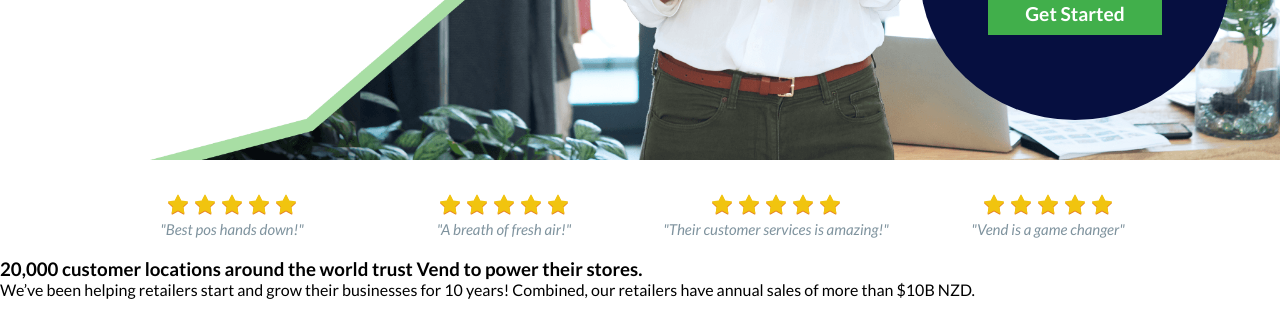
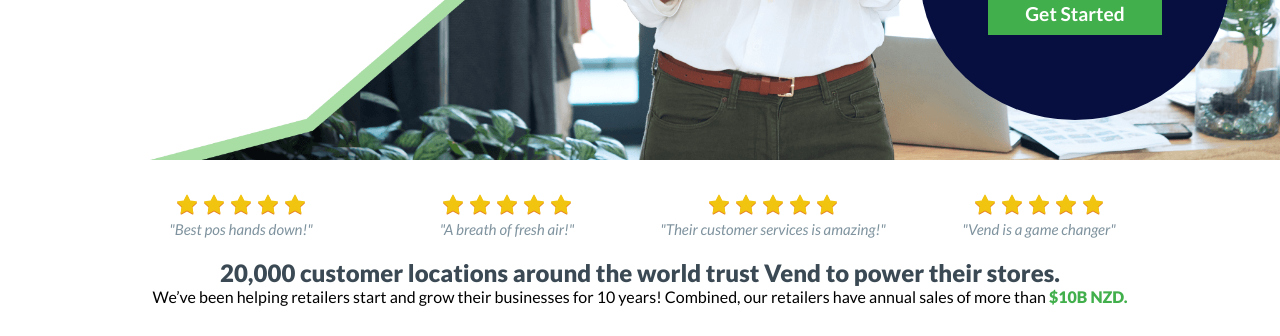
Before and after one commit to henrynoble01/venql-clone, a plain HTML site: page index.html in a window 1280 px wide. Shown: the part 545-881 px from the top of the page. Drawn offline with Linux system fonts and the light colour scheme.

Commit message:
chore: the reviews section is completed

```diff
--- a/scss/second-section/_second-mobile.scss
+++ b/scss/second-section/_second-mobile.scss
@@ -4,6 +4,8 @@
 
 .section-2 {
   margin: 30px auto;
+  padding-right: 15px;
+  padding-left: 15px;
 
   //   where the stars reviews are
   .stars-section {
@@ -24,7 +26,6 @@
       align-items: center;
       width: 50%;
       margin-bottom: 20px;
-
       //   .stars-imgs{
       //       img{
 
@@ -54,4 +55,22 @@
       }
     }
   }
+
+  .text-section {
+    text-align: center;
+
+    h3 {
+      font-weight: 800;
+      font-size: 1.5rem;
+      color: $text-dark;
+    }
+
+    p {
+      span {
+        color: $text-green;
+        font-weight: 800;
+        font-size: 1rem;
+      }
+    }
+  }
 }
```
Also changed, not shown: css/style.css, 1 other file.
